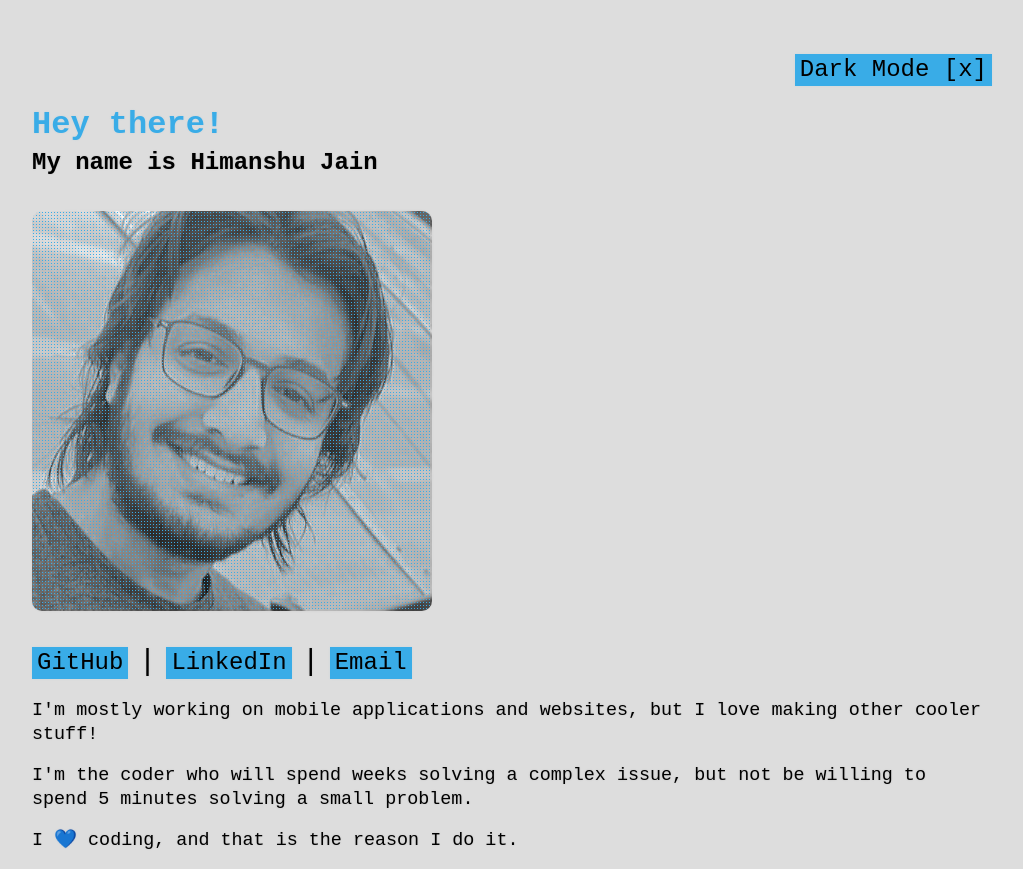
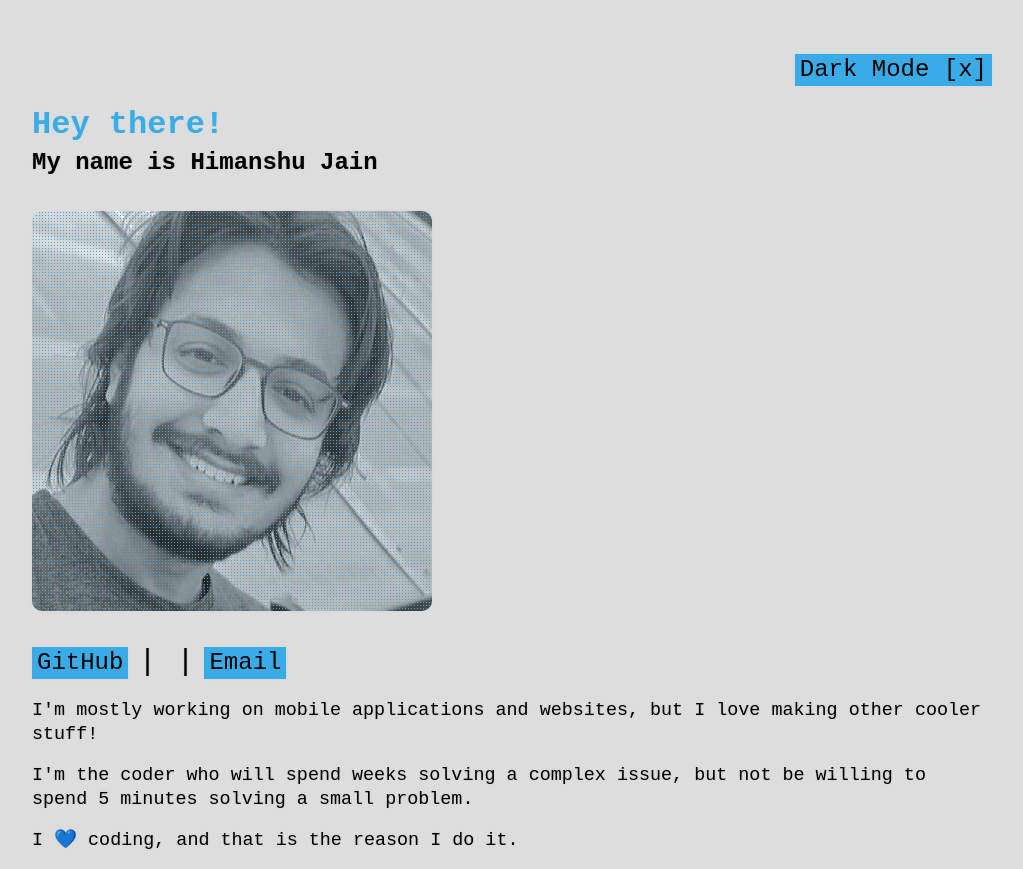
Before and after one commit to hjjinx/hjjinx.github.io, a React (Create React App) app: page / in a window 1280 px wide. Shown: the whole page, without its empty margins (128-1151 px from the left). Built offline with nearby package versions, Linux system fonts and the light colour scheme.

Commit message:
links change

```diff
--- a/src/Components/Links.tsx
+++ b/src/Components/Links.tsx
@@ -11,14 +11,6 @@
     <div className="divider three-d" three-d-text="|">
       |
     </div>
-    <a
-      href="https://www.linkedin.com/in/hjjinx/"
-      target="_blank"
-      className="three-d"
-      three-d-text="LinkedIn"
-    >
-      LinkedIn
-    </a>
     <div className="divider three-d" three-d-text="|">
       |
     </div>
```
